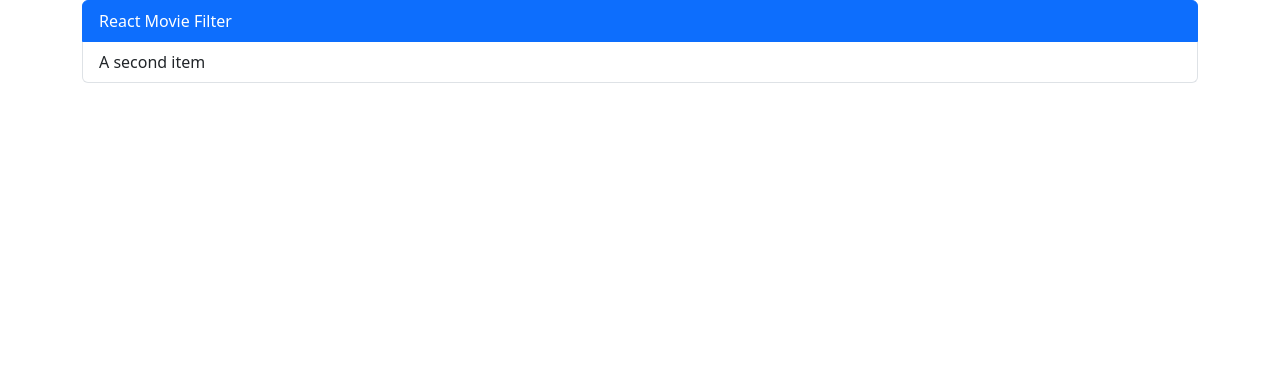
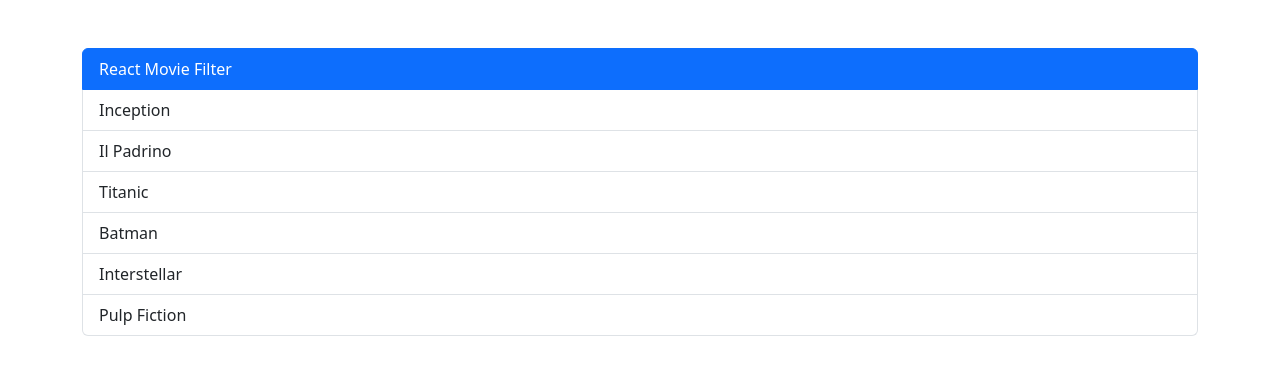
Before and after one commit to GaetanoNicotra/react-movie-filter, a React (Vite) app: page / in a window 1280 px wide. Shown: the top 374 px of the page. Built offline with nearby package versions, Linux system fonts and the light colour scheme.

Commit message:
[UPD] generazione dinamica dei list item tramite map

```diff
--- a/src/App.jsx
+++ b/src/App.jsx
@@ -1,8 +1,7 @@
 import { useState } from 'react'
 
-
 function App() {
-  const movies = [
+  const moviesArray = [
     { title: 'Inception', genre: 'Fantascienza' },
     { title: 'Il Padrino', genre: 'Thriller' },
     { title: 'Titanic', genre: 'Romantico' },
@@ -13,10 +12,13 @@ function App() {
 
   return (
     <>
-      <div className="container">
+      <div className="container mt-5">
         <ul class="list-group">
           <li class="list-group-item active" aria-current="true">React Movie Filter</li>
-          <li class="list-group-item">A second item</li>
+          {moviesArray.map(movie => (
+            <li class="list-group-item" key={movie.genre}>{movie.title}</li>
+          ))}
+
         </ul>
       </div>
     </>
```
